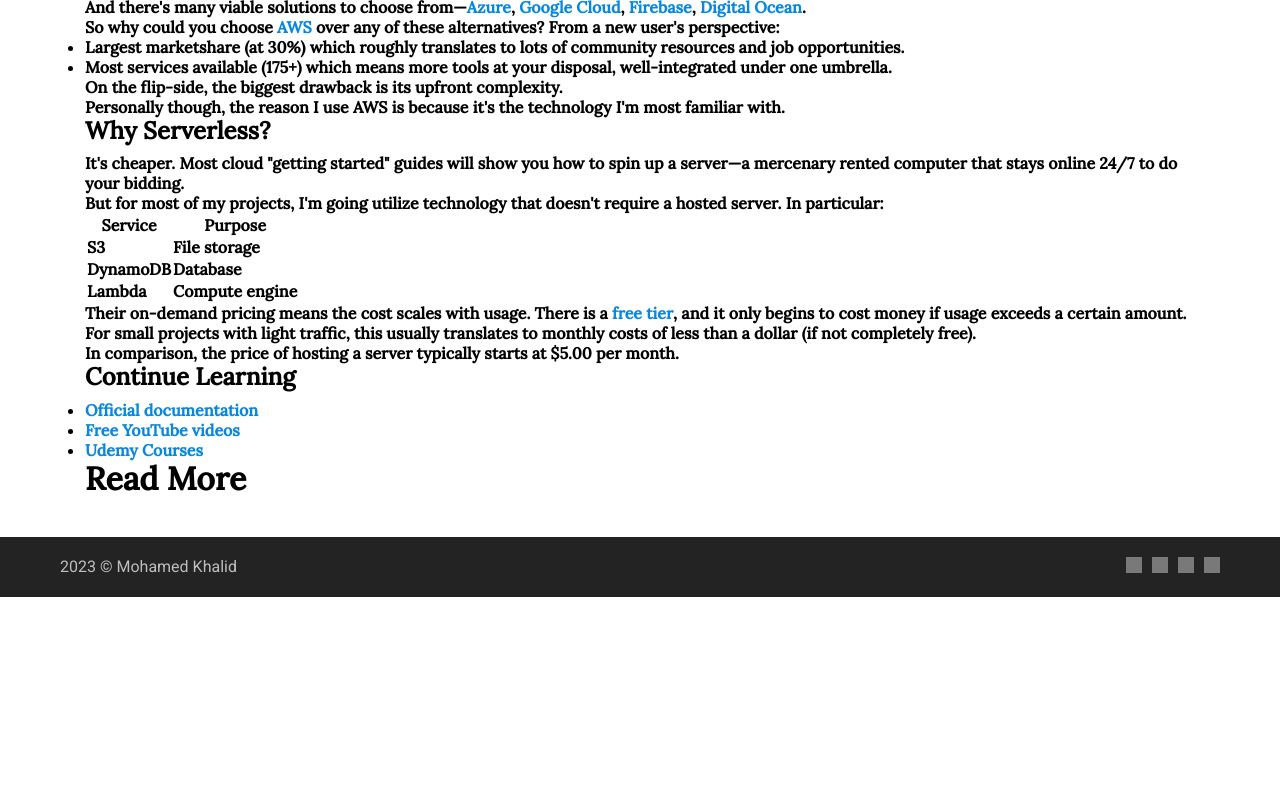
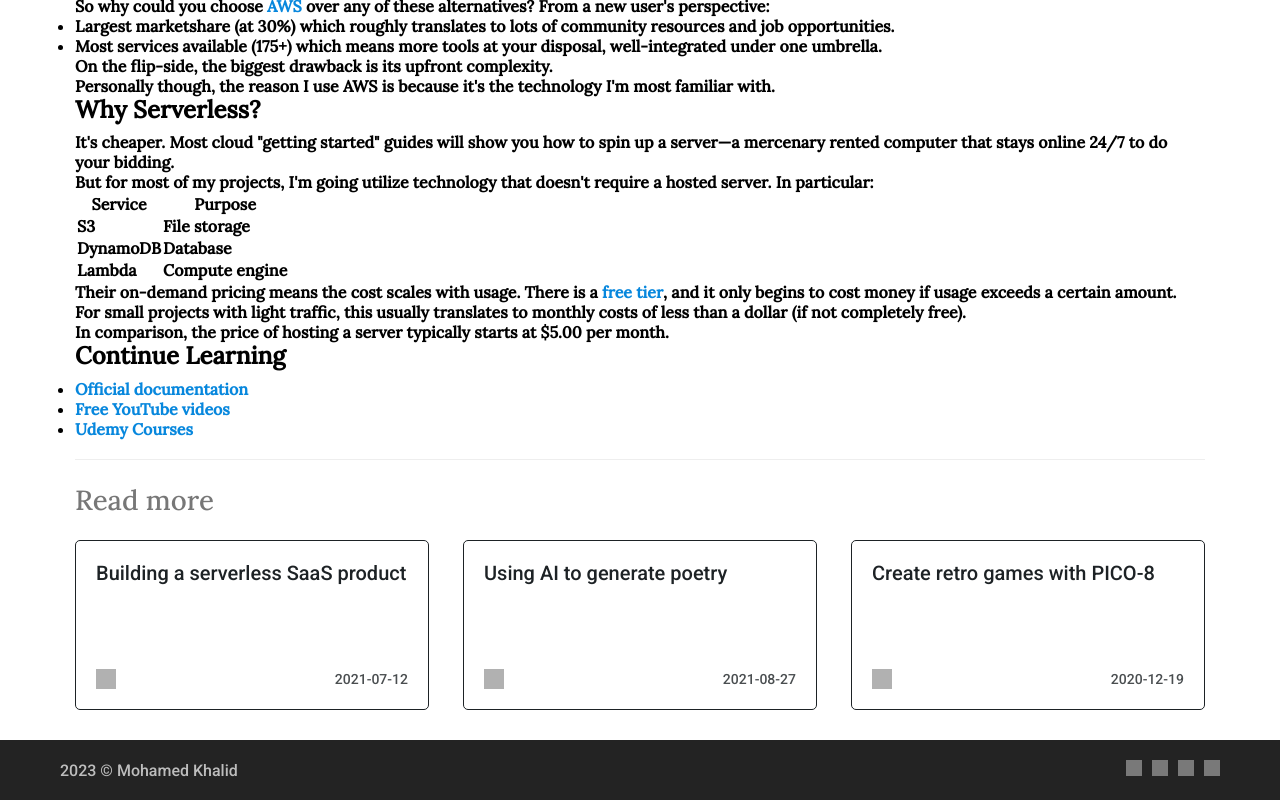
Before and after one commit to mohamedtsx/next-blog, a Next.js app: page /blogs/aws-quickstart in a window 1280 px wide. Shown: the part 1516-2316 px from the top of the page. Before the commit the page ends 2113 px from the top, so only its background shows below. Built offline with nearby package versions, Linux system fonts and the light colour scheme; grey boxes are pictures that could not be loaded.

Commit message:
style readmoe component

```diff
--- a/components/card/card.component.tsx
+++ b/components/card/card.component.tsx
@@ -11,6 +11,7 @@
 
 const StyledLink = styled(Link)`
     height: 17rem;
+    width: 100%;
 
     &:hover {
         box-shadow: rgba(0, 0, 0, 0.15) 0px 0px 8px 2px;
@@ -34,10 +35,10 @@
 
 const CardContainer = styled.div`
     color: var(--header-text-color);
+
     display: flex;
     flex-direction: column;
     justify-content: space-between;
-
     width: 100%;
     height: 100%;
 
@@ -56,7 +57,14 @@
 const Title = styled.h1`
     margin-bottom: 2rem;
     font-size: var(--fz-xl);
+    font-weight: 500;
 `;
+
+const Article = styled.article`
+    font-family: 'Roboto', sans-serif;
+    margin-top: 2rem;
+    padding: 0 1.2rem;
+`
 
 type BlogCardProps = {
     data: BlogMetaData;
@@ -66,6 +74,7 @@
     const { title, date, topic, slug} = data;
 
     return(
+        <Article>
             <StyledLink href={`/blogs/${slug}`}>
                 <CardContainer>
                     <Title>{title}</Title>
@@ -83,6 +92,8 @@
                     </Meta>
                 </CardContainer>
             </StyledLink>
+        </Article>
+
     )
 }
 
--- a/components/readmore/readmore.component.tsx
+++ b/components/readmore/readmore.component.tsx
@@ -1,8 +1,65 @@
 import styled from "styled-components";
+import { BlogsContainer } from "@/pages";
+import { BlogMetaData } from "../card/card.component";
+import BlogCard from "../card/card.component";
 
-const ReadMore = () => {
 
-    return <h1>Read More</h1>
+
+const getRandomBlogs = (arr: BlogMetaData[], n: number) => {
+    let len = arr.length;
+    let result: BlogMetaData[] = new Array();
+
+    while(result.length < 3 && len>3) {
+        let x = Math.floor(Math.random() * len);
+        let isTaken = result.find(el => el === arr[x]);
+        if(!isTaken) {
+            result.push(arr[x]);
+        }
+    }
+
+    return result;
+};
+
+type ReadMoreProps = {
+    blogsArray: BlogMetaData[];
+}
+
+
+const ReadMoreContainer = styled.div`
+    line-height: 4rem;
+`
+const ReadMoreTitle = styled.h3`
+    font-size: calc(2rem + .6vw);
+    font-weight: 500;
+    border-top: 1px solid #eee;
+
+    margin-top: 2rem;
+    padding-top: 2rem;
+    color: #777777;
+`
+
+const StyledBlogsContainer = styled(BlogsContainer)`
+    margin: 0 -1.2rem;
+`
+
+const ReadMore = ({ blogsArray }: ReadMoreProps) => {
+
+
+    const randomBlogs = getRandomBlogs(blogsArray, 3);
+
+
+    return(
+        <ReadMoreContainer>
+            <ReadMoreTitle>Read more</ReadMoreTitle>
+            <StyledBlogsContainer>
+                {
+                    randomBlogs.map(el => {
+                        return <BlogCard key={el.title} data={el} />
+                    })
+                }
+            </StyledBlogsContainer>
+        </ReadMoreContainer>
+    )
 }
 
 export default ReadMore;
--- a/pages/_document.tsx
+++ b/pages/_document.tsx
@@ -38,7 +38,7 @@
 
               <link rel="preconnect" href="https://fonts.googleapis.com"/>
               <link rel="preconnect" href="https://fonts.gstatic.com" crossOrigin="anonymous" />
-              <link href="https://fonts.googleapis.com/css2?family=Lora:wght@500&family=Roboto&display=swap" rel="stylesheet"/>
+              <link href="https://fonts.googleapis.com/css2?family=Lora:wght@500&family=Roboto:wght@500&display=swap" rel="stylesheet"/>
 
               <link rel="icon" href="/favicon.ico" />
             </Head>
--- a/pages/about.tsx
+++ b/pages/about.tsx
@@ -27,6 +27,7 @@
     font-family: 'Roboto', sans-serif;
     font-size: var(--fz-xl);
     margin-top: 4.8rem;
+    font-weight: 400;
 `
 
 const StyledContact = styled.div`
--- a/pages/blogs/[slug].tsx
+++ b/pages/blogs/[slug].tsx
@@ -9,7 +9,10 @@
     blogContent: {
         content: string;
         data: BlogMetaData
-    }
+    };
+    blogsMetaData: {
+        default: BlogMetaData[]
+    };
 }
 
 export const StyledBlog = styled.main`
@@ -20,8 +23,14 @@
 const Article = styled.article`
     margin-top: 4rem;
 `
+const Blog = ( BlogProps: BlogProps) => {
 
-const Blog = ({ blogContent }: BlogProps) => {
+    const {
+        blogContent,
+        blogsMetaData: {
+            default: blogsMetaDataArray
+        } } = BlogProps;
+
 
     const { content, data } = blogContent;
 
@@ -32,7 +41,7 @@
             <Article>
                 <Markdown>{content}</Markdown>
             </Article>
-            <ReadMore />
+            <ReadMore blogsArray={blogsMetaDataArray}/>
         </StyledBlog>
     );
 }
@@ -49,7 +58,10 @@
     const blog = getBlogContent["default"](slug);
     const blogContent = JSON.parse(JSON.stringify(blog));
 
-    return { props: {blogContent}};
+    const data = await import('@/utils/get-metadata');
+    const blogsMetaData = JSON.parse(JSON.stringify(data)) as BlogMetaData[];
+
+    return { props: {blogContent, blogsMetaData}};
 }
 
 
--- a/pages/index.tsx
+++ b/pages/index.tsx
@@ -4,18 +4,10 @@
 
 
 
-const sampleData = {
-  title: 'Slow start and congestion control (Browser Networking)',
-  topic: 'performance',
-  date: 'Apr 03,2023',
-  slug: 'aws'
-}
-
-const StyledContainer = styled.div`
+export const BlogsContainer = styled.div`
   display: grid;
   grid-template-columns: repeat(auto-fit, minmax(35rem,1fr));
   gap: 1rem;
-
 `
 
 type HomeProps = {
@@ -26,20 +18,21 @@
 }
 
 export default function Home(props: HomeProps) {
-  const {blogsMetaData: { default: blogsMetaDataArray }} = props;
+  const { blogsMetaData: { default: blogsMetaDataArray }} = props;
 
   return (
     <main>
-      <StyledContainer>
+      <BlogsContainer>
         {
           blogsMetaDataArray ?
           blogsMetaDataArray.map(el => <BlogCard key={el.slug} data={el}/>)
           : <h1>Pending...</h1>
         }
-      </StyledContainer>
+      </BlogsContainer>
     </main>
   )
 }
+
 
 export async function getStaticProps() {
   const blogsMetaData = await import('@/utils/get-metadata');
--- a/styles/globals.tsx
+++ b/styles/globals.tsx
@@ -45,7 +45,7 @@
     }
 
     main {
-        max-width: 114rem;
+        max-width: 116rem;
         min-height: calc(100vh - 13.5rem);
         margin: 0 auto;
         padding: 3rem 1.5rem;
```
Lines whose indentation alone changed are shown as unchanged.
